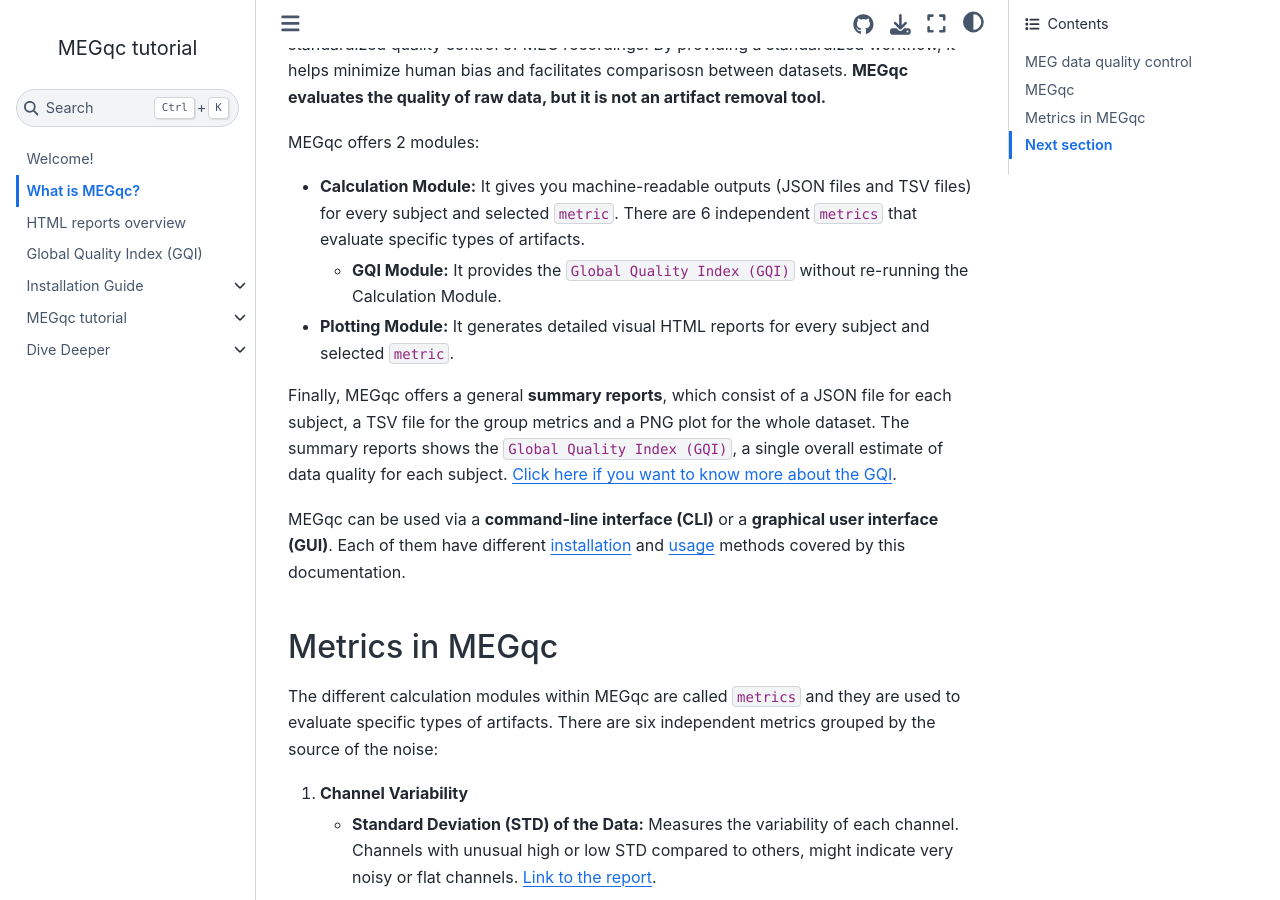
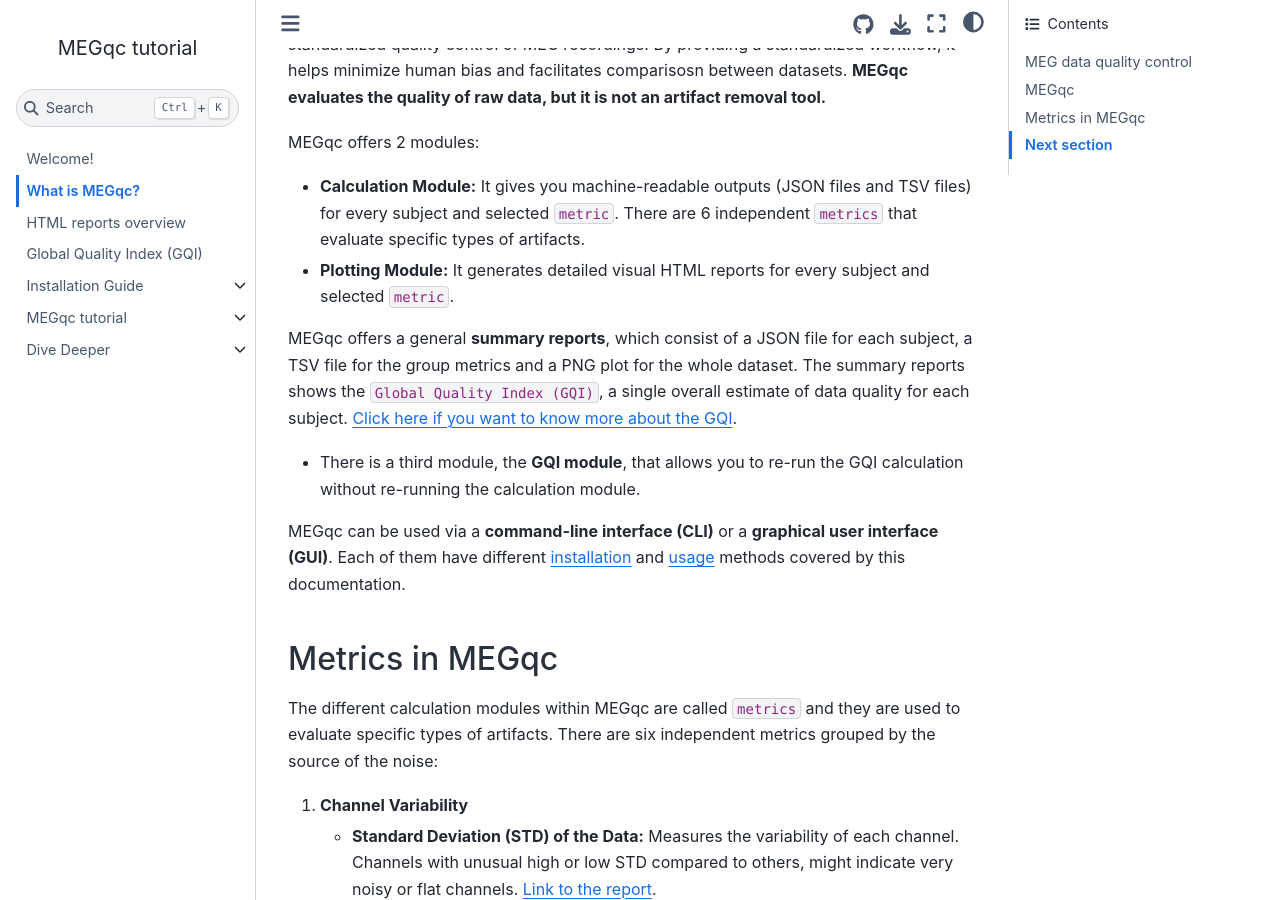
Before and after one commit to ANCPLabOldenburg/megqc_documentation, a Jupyter Book: the page built from book/introduction.md, in a window 1280 px wide and 900 px high, scrolled down 743 px. Built offline with Jupyter Book 1.0.4 settings and Sphinx 7.4.7 and the Sphinx Book theme 1.1.4, drawn with Linux system fonts in a browser that asks for light colours; pages that are not in the unit, such as notebooks, are missing from menus.

Commit message:
Update introduction.md

```diff
--- a/book/introduction.md
+++ b/book/introduction.md
@@ -16,10 +16,10 @@
 
 MEGqc offers 2 modules:
 - **Calculation Module:** It gives you machine-readable outputs (JSON files and TSV files) for every subject and selected `metric`. There are 6 independent `metrics` that evaluate specific types of artifacts.
-   - **GQI Module:** It provides the `Global Quality Index (GQI)` without re-running the Calculation Module.
 - **Plotting Module:** It generates detailed visual HTML reports for every subject and selected `metric`.
 
-Finally, MEGqc offers a general **summary reports**, which consist of a JSON file for each subject, a TSV file for the group metrics and a PNG plot for the whole dataset. The summary reports shows the `Global Quality Index (GQI)`, a single overall estimate of data quality for each subject. [Click here if you want to know more about the GQI](./gqi).
+MEGqc offers a general **summary reports**, which consist of a JSON file for each subject, a TSV file for the group metrics and a PNG plot for the whole dataset. The summary reports shows the `Global Quality Index (GQI)`, a single overall estimate of data quality for each subject. [Click here if you want to know more about the GQI](./gqi).
+* There is a third module, the **GQI module**, that allows you to re-run the GQI calculation without re-running the calculation module.
 
 MEGqc can be used via a **command-line interface (CLI)** or a **graphical user interface (GUI)**. Each of them have different [installation](./installation) and [usage](./tutorial) methods covered by this documentation.
 
```
